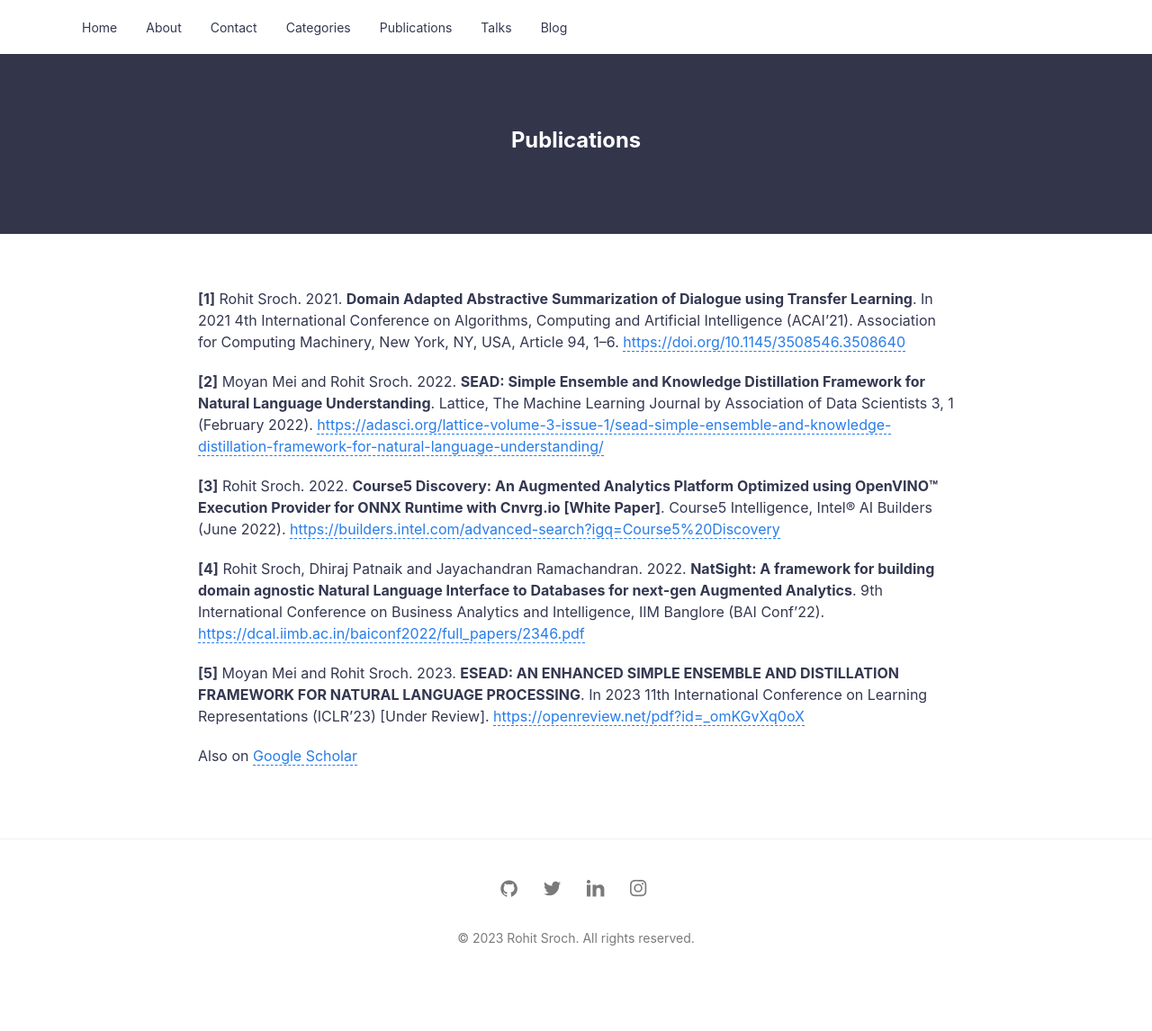
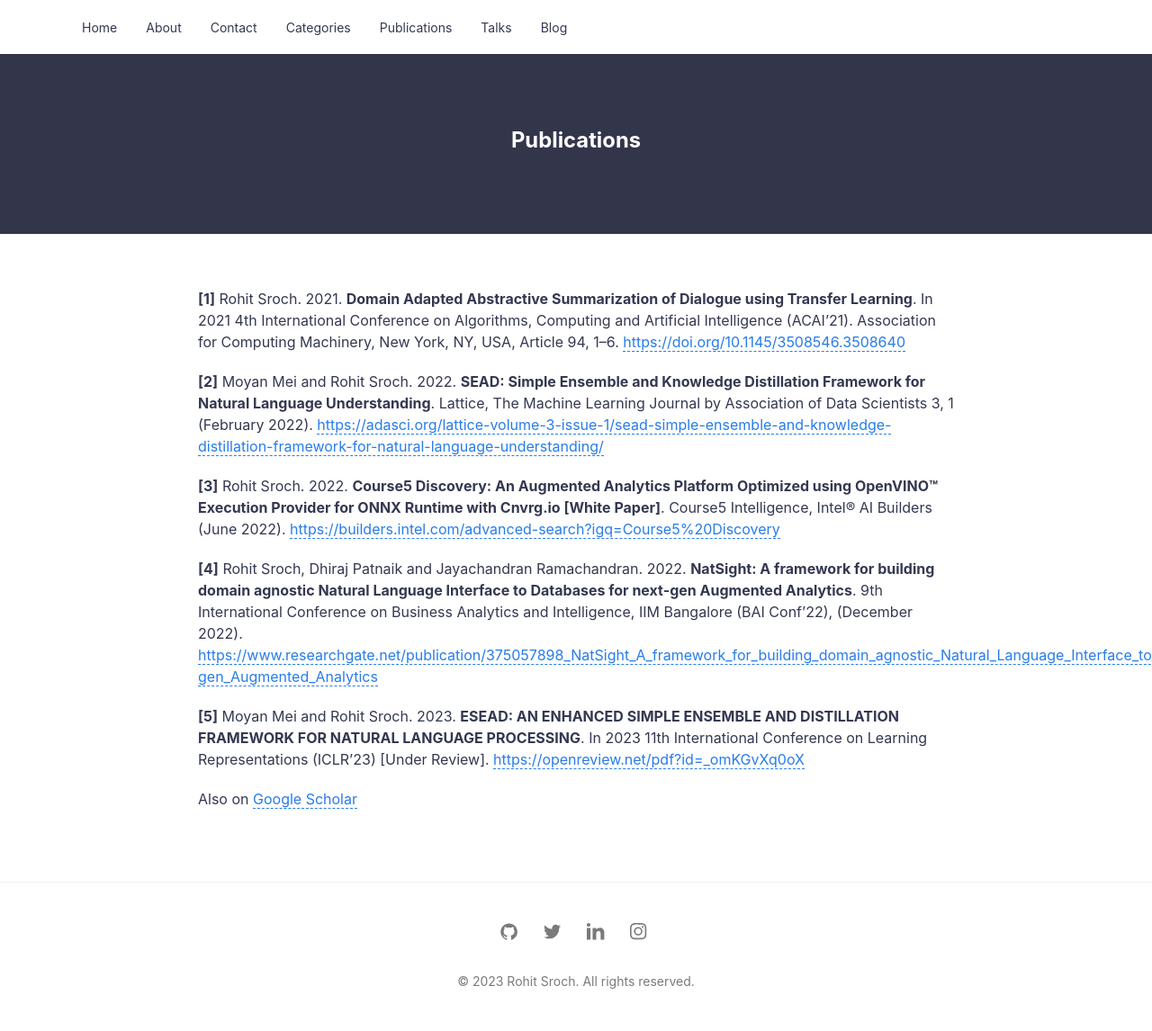
Before and after one commit to rohitsroch/rohitsroch.github.io, a Jekyll site: the page built from publications.md, in a window 1280 px wide. Shown: the whole page at 90% size. Built offline with Jekyll 4.4.1, drawn with Linux system fonts in a browser that asks for light colours; before the commit the page ends 1098 px from its top, so only the background shows below that.

Commit message:
Update publications.md

```diff
--- a/publications.md
+++ b/publications.md
@@ -10,7 +10,7 @@
 
 **[3]** Rohit Sroch. 2022. **Course5 Discovery: An Augmented Analytics Platform Optimized using OpenVINO™ Execution Provider for ONNX Runtime with Cnvrg.io [White Paper]**. Course5 Intelligence, Intel® AI Builders (June 2022). [https://builders.intel.com/advanced-search?igq=Course5%20Discovery](https://builders.intel.com/advanced-search?igq=Course5%20Discovery)
 
-**[4]** Rohit Sroch, Dhiraj Patnaik and  Jayachandran Ramachandran. 2022. **NatSight: A framework for building domain agnostic Natural Language Interface to Databases for next-gen Augmented Analytics**. 9th International Conference on Business Analytics and Intelligence, IIM Banglore (BAI Conf'22). [https://dcal.iimb.ac.in/baiconf2022/full_papers/2346.pdf](https://dcal.iimb.ac.in/baiconf2022/full_papers/2346.pdf)
+**[4]** Rohit Sroch, Dhiraj Patnaik and  Jayachandran Ramachandran. 2022. **NatSight: A framework for building domain agnostic Natural Language Interface to Databases for next-gen Augmented Analytics**. 9th International Conference on Business Analytics and Intelligence, IIM Bangalore (BAI Conf’22), (December 2022). [https://www.researchgate.net/publication/375057898_NatSight_A_framework_for_building_domain_agnostic_Natural_Language_Interface_to_Databases_for_next-gen_Augmented_Analytics](https://www.researchgate.net/publication/375057898_NatSight_A_framework_for_building_domain_agnostic_Natural_Language_Interface_to_Databases_for_next-gen_Augmented_Analytics)
 
 **[5]** Moyan Mei and Rohit Sroch. 2023. **ESEAD: AN ENHANCED SIMPLE ENSEMBLE AND DISTILLATION FRAMEWORK FOR NATURAL LANGUAGE
 PROCESSING**. In 2023 11th International Conference on Learning Representations (ICLR'23) [Under Review]. [https://openreview.net/pdf?id=_omKGvXq0oX](https://openreview.net/pdf?id=_omKGvXq0oX)
```
